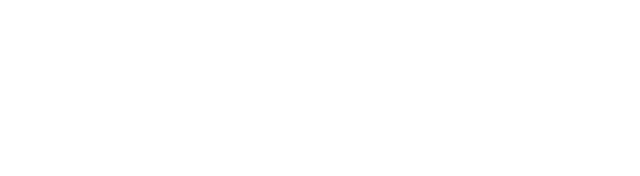
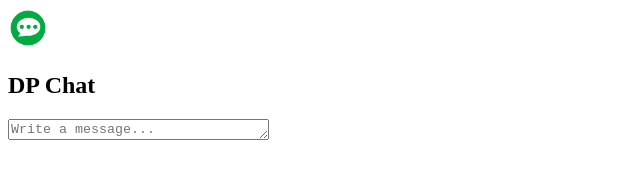
Before and after one commit to Jeshan1/ChatApp, a website: page public/index.html in a window 1280 px wide. Shown: the whole page, without its empty margins (0-640 px from the left). Drawn offline with nearby package versions, Linux system fonts and the light colour scheme.

Commit message:
just for fun

```diff
--- a/public/index.html
+++ b/public/index.html
@@ -7,6 +7,23 @@
     <link rel="stylesheet" href="/public/style.css">
 </head>
 <body>
+
+    <!-- chat section started  -->
+
+    <section class="chat__section">
+        <div class="chatLogo">
+            <img height="40" src="/chat.jpg" alt="DP Chat">
+            <h1>DP Chat</h1>
+        </div>
+        <div class="message__area"></div>
+        <div>
+            <textarea id="textarea" cols="30" rows="1" placeholder="Write a message..."></textarea>
+        </div>
+    </section>
+
+
+
+    <script src="/socket.io/socket.io.js"></script>
     <script src="/public/client.js"></script>
 </body>
 </html>
```
